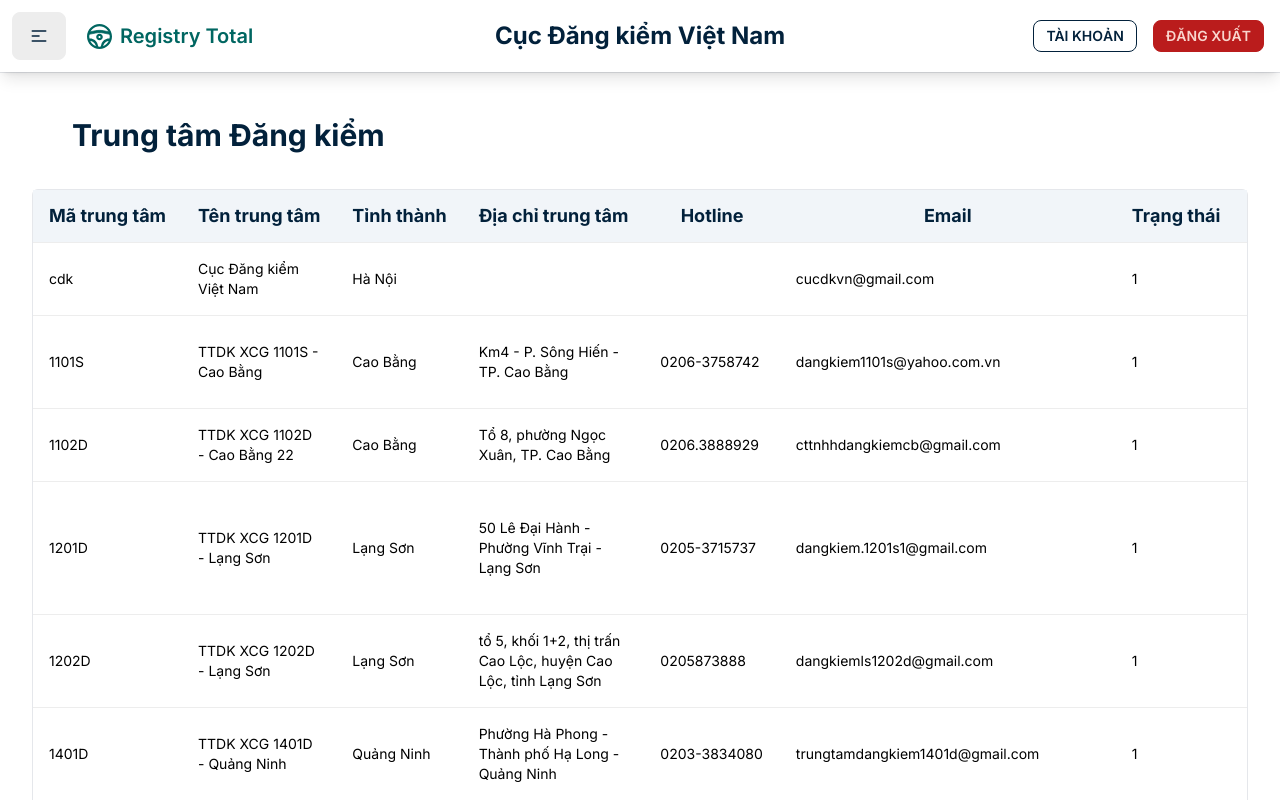
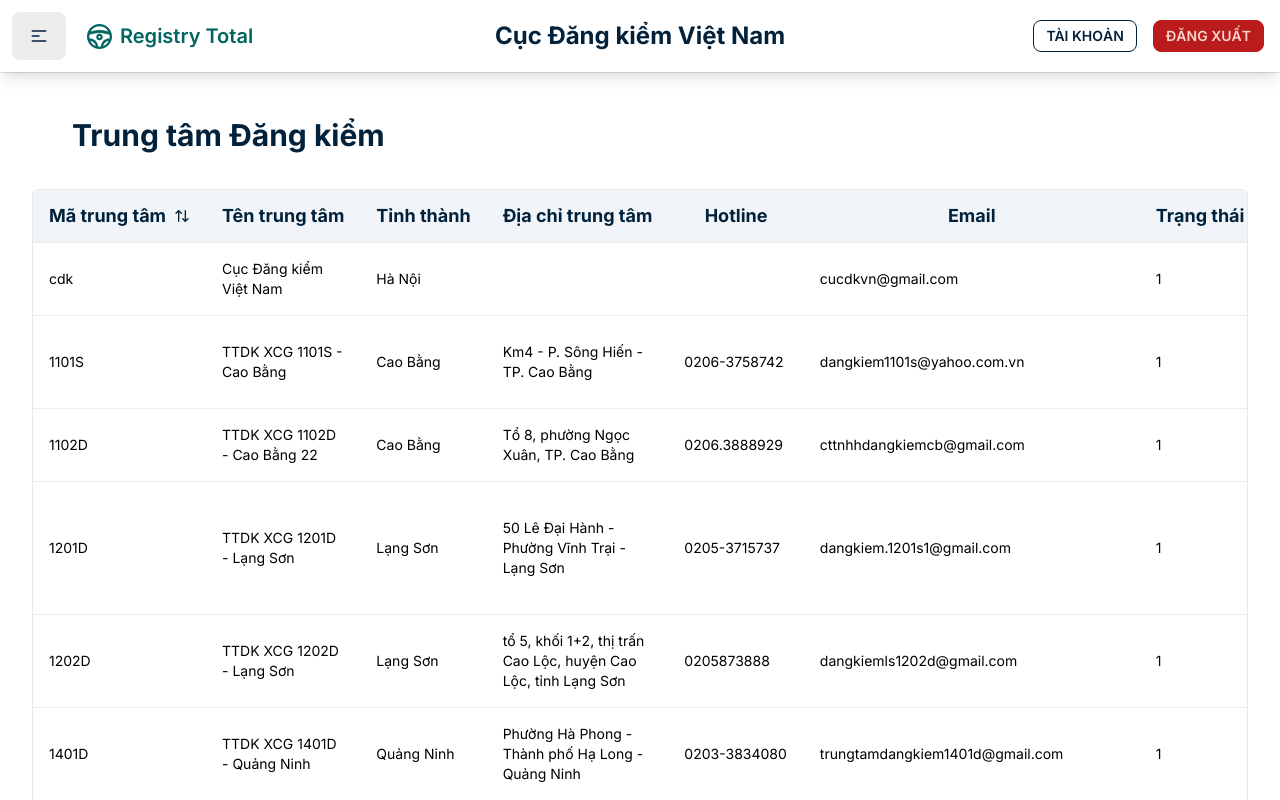
Before and after one commit to thrillim/registry-total, a Next.js app: page /Register/dashboard in a window 1280 px wide. Shown: the top 800 px of the page. Built offline with nearby package versions, Linux system fonts and the light colour scheme.

Commit message:
make column sortable

```diff
--- a/app/Register/dashboard/centers-columns.tsx
+++ b/app/Register/dashboard/centers-columns.tsx
@@ -1,6 +1,8 @@
 "use client"
 
+import { Button } from "@/app/components/shadcn-ui/button";
 import { ColumnDef } from "@tanstack/react-table"
+import { ArrowUpDown, MoreHorizontal } from "lucide-react"
 
 export type Center = {
   centerCode: string;
@@ -16,7 +18,17 @@
 export const columns: ColumnDef<Center>[] = [
   {
     accessorKey: 'centerCode',
-    header: 'Mã trung tâm',
+    // header: 'Mã trung tâm',
+    header: ({ column }) => {
+      return (
+        <div className="flex items-center hover:cursor-pointer"
+          onClick={() => column.toggleSorting(column.getIsSorted() === "asc")}
+        >
+          Mã trung tâm
+          <ArrowUpDown className="ml-2 h-4 w-4" />
+        </div>
+      )
+    },
     maxSize: 100,
   },
   {
@@ -26,6 +38,16 @@
   {
     accessorKey: 'centerProvince',
     header: 'Tỉnh thành',
+    // header: ({ column }) => {
+    //   return (
+    //     <div className="flex items-center hover:cursor-pointer"
+    //       onClick={() => column.toggleSorting(column.getIsSorted() === "asc")}
+    //     >
+    //       Tỉnh thành
+    //       <ArrowUpDown className="ml-2 h-4 w-4" />
+    //     </div>
+    //   )
+    // },
   },
   {
     accessorKey: 'centerAddress',
--- a/app/Register/dashboard/centers-table.tsx
+++ b/app/Register/dashboard/centers-table.tsx
@@ -20,6 +20,7 @@
     <DataTable
       columns={columns}
       data={centers}
+
     />
   );
 }
--- a/app/Register/dashboard/expired-columns.tsx
+++ b/app/Register/dashboard/expired-columns.tsx
@@ -1,6 +1,7 @@
 "use client"
 
 import { ColumnDef } from "@tanstack/react-table"
+import { ArrowUpDown } from "lucide-react";
 
 export type ExpiredCars = {
     bienSo: string;
@@ -35,10 +36,30 @@
     },
     {
         accessorKey: 'statusCreatedAt',
-        header: 'Ngày đăng kiểm',
+        // header: 'Ngày đăng kiểm',
+        header: ({ column }) => {
+            return (
+              <div className="flex items-center hover:cursor-pointer"
+                onClick={() => column.toggleSorting(column.getIsSorted() === "asc")}
+              >
+                Ngày đăng kiểm
+                <ArrowUpDown className="ml-2 h-4 w-4" />
+              </div>
+            )
+          },
     },
     {
         accessorKey: 'statusValidUntil',
-        header: 'Ngày hết hạn',
+        // header: 'Ngày hết hạn',
+        header: ({ column }) => {
+            return (
+              <div className="flex items-center hover:cursor-pointer"
+                onClick={() => column.toggleSorting(column.getIsSorted() === "asc")}
+              >
+                Ngày hết hạn
+                <ArrowUpDown className="ml-2 h-4 w-4" />
+              </div>
+            )
+          },
     },
 ];
--- a/app/Register/dashboard/regist-columns.tsx
+++ b/app/Register/dashboard/regist-columns.tsx
@@ -1,6 +1,7 @@
 "use client"
 
 import { ColumnDef } from "@tanstack/react-table"
+import { ArrowUpDown } from "lucide-react";
 
 export type Register = {
     bienSo: string;
@@ -36,14 +37,44 @@
     },
     {
         accessorKey: 'statusCreatedAt',
-        header: 'Ngày đăng kiểm',
+        // header: 'Ngày đăng kiểm',
+        header: ({ column }) => {
+            return (
+              <div className="flex items-center hover:cursor-pointer"
+                onClick={() => column.toggleSorting(column.getIsSorted() === "asc")}
+              >
+                Ngày đăng kiểm
+                <ArrowUpDown className="ml-2 h-4 w-4" />
+              </div>
+            )
+          },
     },
     {
         accessorKey: 'statusUpdatedAt',
-        header: 'Ngày cập nhật',
+        // header: 'Ngày cập nhật',
+        header: ({ column }) => {
+            return (
+              <div className="flex items-center hover:cursor-pointer"
+                onClick={() => column.toggleSorting(column.getIsSorted() === "asc")}
+              >
+                Ngày cập nhật
+                <ArrowUpDown className="ml-2 h-4 w-4" />
+              </div>
+            )
+          },
     },
     {
         accessorKey: 'statusValidUntil',
-        header: 'Ngày hết hạn',
+        // header: 'Ngày hết hạn',
+        header: ({ column }) => {
+            return (
+              <div className="flex items-center hover:cursor-pointer"
+                onClick={() => column.toggleSorting(column.getIsSorted() === "asc")}
+              >
+                Ngày hết hạn
+                <ArrowUpDown className="ml-2 h-4 w-4" />
+              </div>
+            )
+          },
     },
 ];
--- a/app/components/shadcn-ui/data-table.tsx
+++ b/app/components/shadcn-ui/data-table.tsx
@@ -1,9 +1,13 @@
 "use client"
+
+import * as React from "react"
 
 import {
   ColumnDef,
+  SortingState,
   flexRender,
   getCoreRowModel,
+  getSortedRowModel,
   useReactTable,
 } from "@tanstack/react-table"
 
@@ -25,10 +29,16 @@
   columns,
   data,
 }: DataTableProps<TData, TValue>) {
+  const [sorting, setSorting] = React.useState<SortingState>([])
   const table = useReactTable({
     data,
     columns,
     getCoreRowModel: getCoreRowModel(),
+    onSortingChange: setSorting,
+    getSortedRowModel: getSortedRowModel(),
+    state: {
+      sorting,
+    },
   })
 
   return (
```
